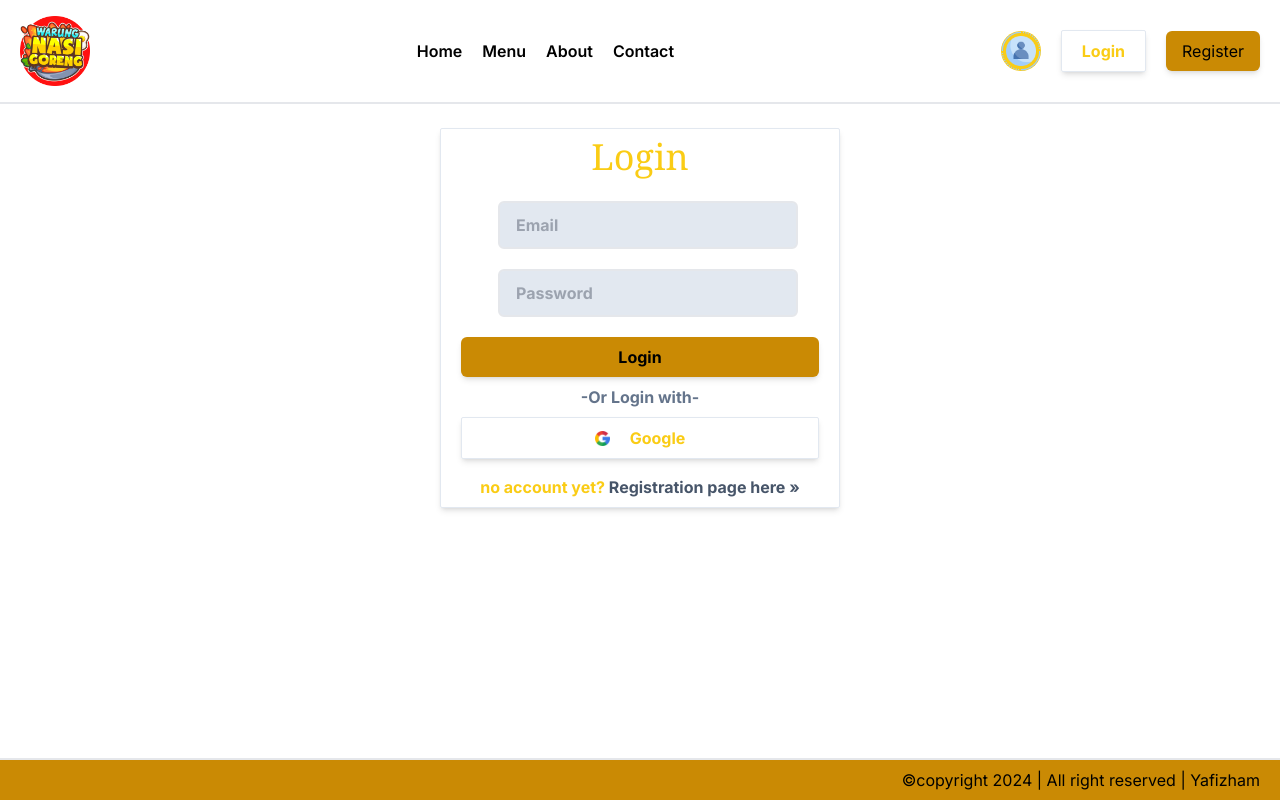
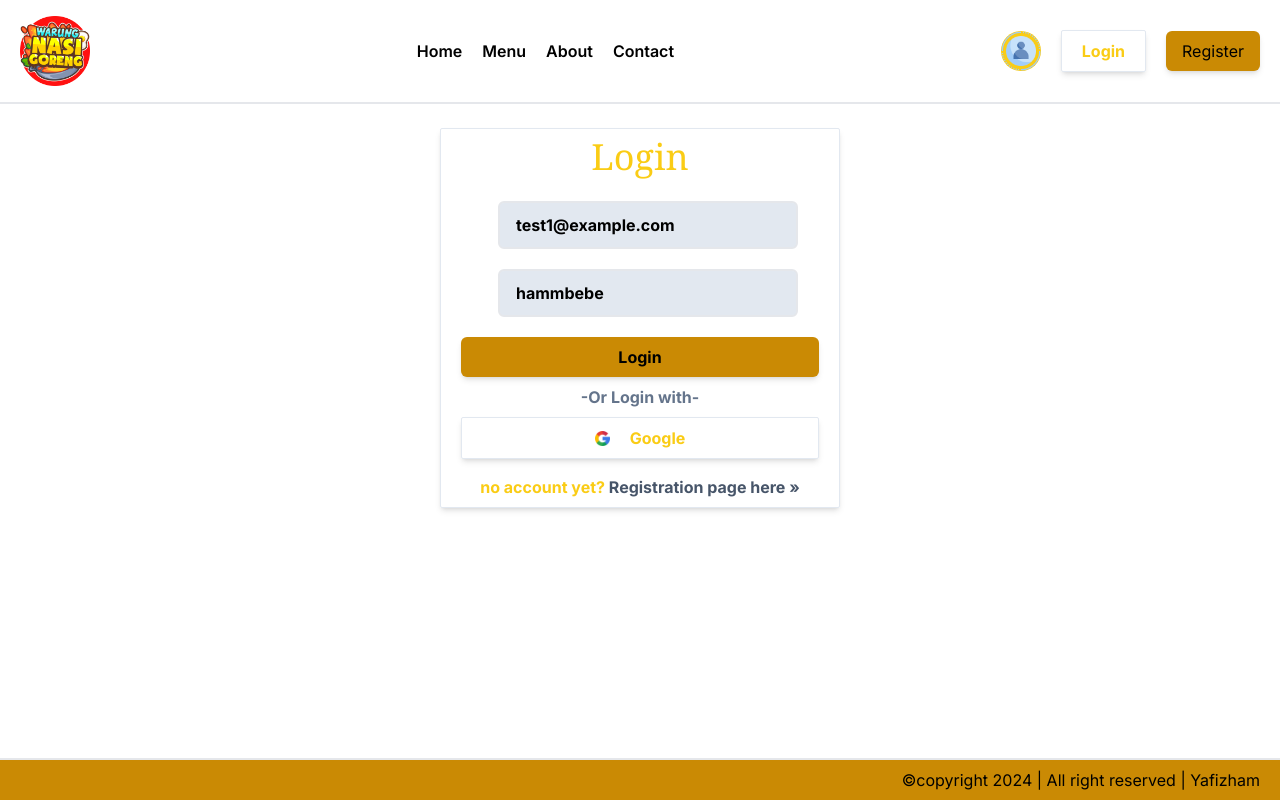
Before and after one commit to Ham144/Fullstack-Food-Ordering-Nextjs, a Next.js app in the folder ham/: page /login in a window 1280 px wide. Built offline with nearby package versions, Linux system fonts and the light colour scheme.

Commit message:
Apr 21, 2024, 12:24 PM

```diff
--- a/ham/src/app/api/auth/[...nextauth]/route.js
+++ b/ham/src/app/api/auth/[...nextauth]/route.js
@@ -3,6 +3,7 @@ import NextAuth from "next-auth"
 
 export const authOptions = {
     // Configure one or more authentication providers
+    secret: process.env.SECRET,
     providers: [
         CredentialsProvider({
             // The name to display on the sign in form (e.g. "Sign in with...")
@@ -18,6 +19,8 @@ export const authOptions = {
             },
             async authorize(credentials, req) {
                 // Add logic
+                console.log({ credentials })
+                return null
             }
         })
         // ...add more providers here
--- a/ham/src/app/api/login/route.js
+++ b/ham/src/app/api/login/route.js
@@ -1,5 +1,6 @@
 
 export async function POST(req) {
     const body = await req.json()
+
     return Response.json(body)
 }
--- a/ham/src/app/login/page.js
+++ b/ham/src/app/login/page.js
@@ -3,23 +3,15 @@ import Image from 'next/image'
 import Link from 'next/link'
 import React, { useState } from 'react'
 
+
 const Loginpage = () => {
-    const [email, setEmail] = useState("")
-    const [password, setPassword] = useState("")
+
+    const [email, setEmail] = useState("test1@example.com")
+    const [password, setPassword] = useState("hammbebe")
 
     async function handleSubmitLogin(ev) {
         ev.preventDefault()
-        const response = await fetch("/api/login", {
-            method: "POST",
-            headers: {
-                "Content-Type": "application/json",
-            },
-            body: JSON.stringify({
-                email, password
-            })
-        })
-        const data = await response.json()
-        console.log(data);
+        await signIn("Credentials")
     }
 
     return (
```
Also changed, not shown: 1 other file (tests, documents, lock files or other folders).
